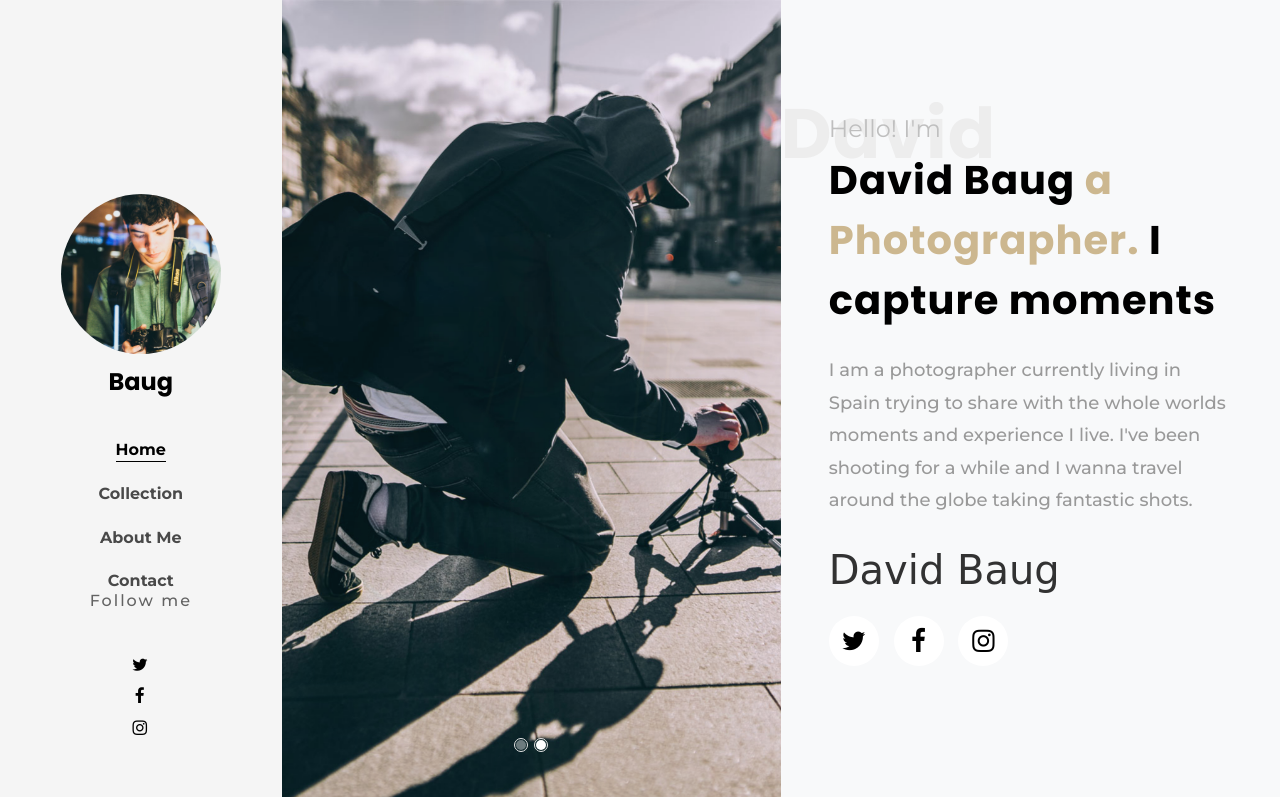
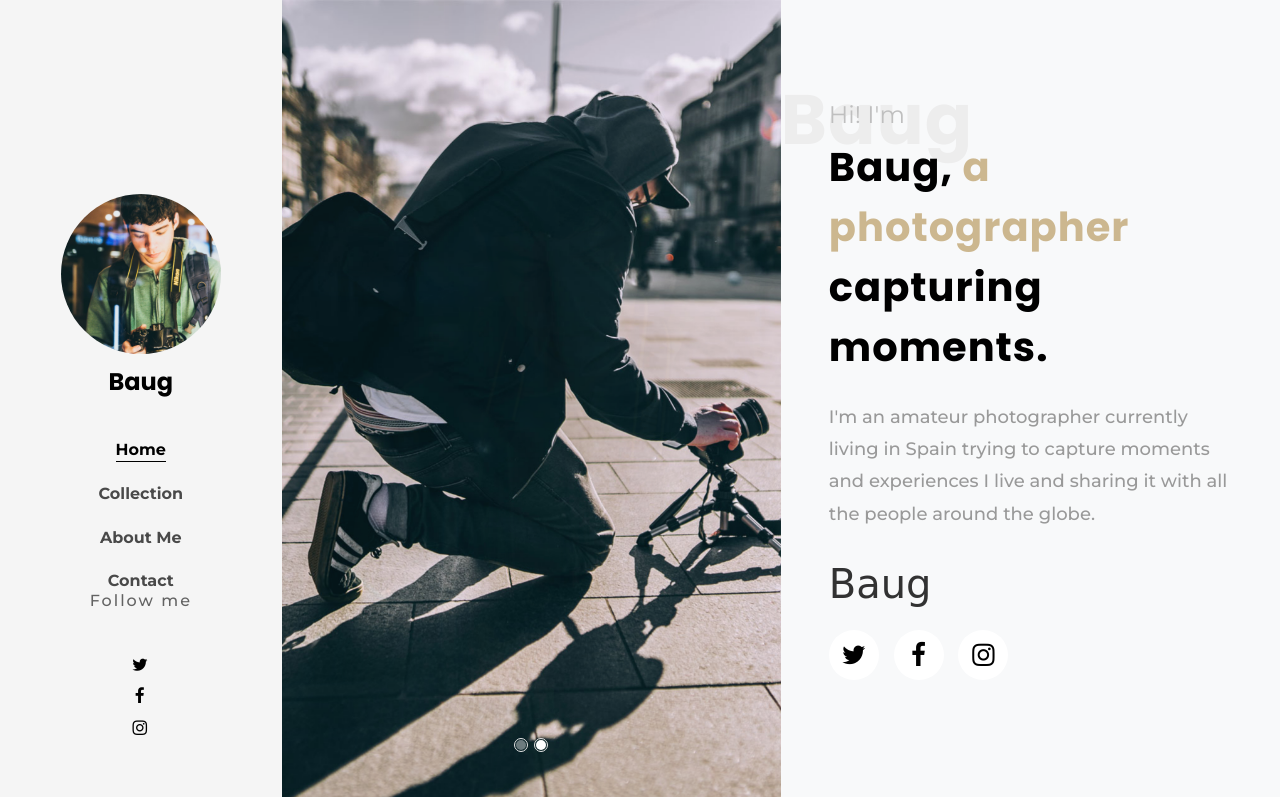
Before and after one commit to sanviflo/davidbaug.github.io, a plain HTML site: page index.html in a window 1280 px wide. Shown: the top 797 px of the page. Drawn offline with Linux system fonts and the light colour scheme; some packages are replaced by stand-ins of ours; no server answers; files whose address does not match are found by name; a web font is replaced by a local one.

Commit message:
Update index.html

```diff
--- a/index.html
+++ b/index.html
@@ -64,7 +64,7 @@
         <br>
         <li class="ftco-animate"><a href="#"><span class="icon-twitter"></span></a></li>
         <li class="ftco-animate"><a href="#"><span class="icon-facebook"></span></a></li>
-        <li class="ftco-animate"><a href="https://www.instagram.com/baugphoto"><span class="icon-instagram"></span></a></li>
+        <li class="ftco-animate"><a href="https://www.instagram.com/baugph"><span class="icon-instagram"></span></a></li>
 
       </ul>
 
@@ -85,12 +85,11 @@
 						</div>
 						<div class="author-info text p-3 p-md-5">
 							<div class="desc">
-								<span class="subheading">Hello! I'm</span>
-								<h1 class="big-letter">David</h1>
-								<h1 class="mb-4"><span>David Baug</span> a Photographer. <span>I capture moments</span></h1>
-								<p class="mb-4">I am a photographer currently living in Spain trying to share with the whole worlds moments and experience I live.
-                                  I've been shooting for a while and I wanna travel around the globe taking fantastic shots.</p>
-								<h3 class="signature h1">David Baug</h3>
+								<span class="subheading">Hi! I'm</span>
+								<h1 class="big-letter">Baug</h1>
+								<h1 class="mb-4"><span>Baug, </span>a photographer <span>capturing moments.</span></h1>
+								<p class="mb-4">I'm an amateur photographer currently living in Spain trying to capture moments and experiences I live and sharing it with all the people around the globe.</p>
+								<h3 class="signature h1">Baug</h3>
 								<ul class="ftco-social mt-3">
 		              <li class="ftco-animate"><a href="#"><span class="icon-twitter"></span></a></li>
 		              <li class="ftco-animate"><a href="#"><span class="icon-facebook"></span></a></li>
@@ -180,9 +179,9 @@
 	            	<h2 class="ftco-heading-2">Have a Questions?</h2>
 	            	<div class="block-23 mb-3">
 		              <ul>
-		                <li><span class="icon icon-map-marker"></span><span class="text">203 Fake St. Mountain View, San Francisco, California, USA</span></li>
-		                <li><a href="#"><span class="icon icon-phone"></span><span class="text">+2 392 3929 210</span></a></li>
-		                <li><a href="#"><span class="icon icon-envelope"></span><span class="text">info@yourdomain.com</span></a></li>
+		                <li><span class="icon icon-map-marker"></span><span class="text">Granada, Spain</span></li>
+		                <!-- <li><a href="#"><span class="icon icon-phone"></span><span class="text">+2 392 3929 210</span></a></li> -->
+		                <li><a href="#"><span class="icon icon-envelope"></span><span class="text">davidgilbautista@gmail.com</span></a></li>
 		              </ul>
 		            </div>
 	            </div>
```
